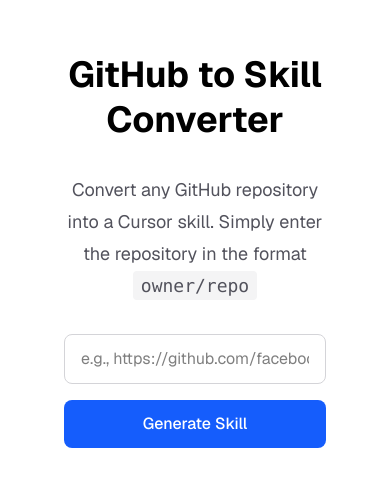
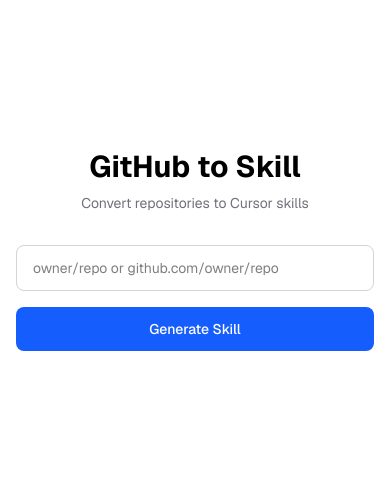
Before and after one commit to filiksyos/gittoskill, a Next.js app: page / in a window 390 px wide. Shown: the part 172-658 px from the top of the page. Built offline with nearby package versions, Linux system fonts and the light colour scheme.

Commit message:
style: enhance UI with responsive design and layout fixes
Improve UI across pages, remove horizontal scroll, and tighten layout.

Co-authored-by: Fili <126945152+filiksyos@users.noreply.github.com>

```diff
--- a/app/[owner]/[repo]/page.tsx
+++ b/app/[owner]/[repo]/page.tsx
@@ -124,35 +124,35 @@ function GenerateContent() {
   }
 
   return (
-    <div className="min-h-screen bg-zinc-50 font-sans dark:bg-black">
-      <main className="max-w-4xl mx-auto py-8 px-4 sm:px-8">
-        <div className="mb-6 flex items-center justify-between">
-          <div>
-            <h1 className="text-2xl font-bold text-black dark:text-zinc-50 mb-2 text-balance">
+    <div className="min-h-screen bg-white font-sans dark:bg-black">
+      <main className="max-w-4xl mx-auto py-6 px-4">
+        <div className="mb-6 flex flex-col sm:flex-row items-start sm:items-center justify-between gap-4">
+          <div className="min-w-0">
+            <h1 className="text-2xl font-bold text-black dark:text-zinc-50 mb-1">
               Generated Skill
             </h1>
-            <p className="text-zinc-600 dark:text-zinc-400">
-              Repository: <code className="bg-zinc-100 dark:bg-zinc-800 px-2 py-1 rounded">{repoParam}</code>
+            <p className="text-sm text-zinc-600 dark:text-zinc-400 truncate">
+              <code className="bg-zinc-100 dark:bg-zinc-800 px-2 py-1 rounded">{repoParam}</code>
             </p>
           </div>
-          <div className="flex gap-3">
+          <div className="flex gap-2 flex-shrink-0">
             <button
               onClick={handleBack}
-              className="px-4 py-2 rounded-lg border border-zinc-300 dark:border-zinc-700 hover:bg-zinc-100 dark:hover:bg-zinc-800 text-black dark:text-zinc-50 transition-colors focus:outline-none focus:ring-2 focus:ring-blue-500 focus:ring-offset-2"
+              className="px-3 py-2 rounded-lg border border-zinc-300 dark:border-zinc-700 hover:bg-zinc-100 dark:hover:bg-zinc-800 text-black dark:text-zinc-50 text-sm transition-colors focus:outline-none focus:ring-2 focus:ring-blue-500 focus:ring-offset-2"
             >
               Back
             </button>
             <button
               onClick={handleDownload}
-              className="px-4 py-2 rounded-lg bg-blue-600 hover:bg-blue-700 text-white font-medium transition-colors focus:outline-none focus:ring-2 focus:ring-blue-500 focus:ring-offset-2"
+              className="px-3 py-2 rounded-lg bg-blue-600 hover:bg-blue-700 text-white text-sm font-medium transition-colors focus:outline-none focus:ring-2 focus:ring-blue-500 focus:ring-offset-2"
             >
-              Download SKILL.md
+              Download
             </button>
           </div>
         </div>
 
-        <div className="bg-white dark:bg-zinc-900 rounded-lg border border-zinc-200 dark:border-zinc-800 overflow-hidden">
-          <pre className="p-6 overflow-x-auto text-sm font-mono text-black dark:text-zinc-50">
+        <div className="bg-zinc-50 dark:bg-zinc-900 rounded-lg border border-zinc-200 dark:border-zinc-800 overflow-hidden">
+          <pre className="p-4 text-xs sm:text-sm font-mono text-black dark:text-zinc-50 whitespace-pre-wrap break-words overflow-hidden">
             <code>{skill}</code>
           </pre>
         </div>
--- a/app/generate/page.tsx
+++ b/app/generate/page.tsx
@@ -122,35 +122,35 @@ function GenerateContent() {
   }
 
   return (
-    <div className="min-h-screen bg-zinc-50 font-sans dark:bg-black">
-      <main className="max-w-4xl mx-auto py-8 px-4 sm:px-8">
-        <div className="mb-6 flex items-center justify-between">
-          <div>
-            <h1 className="text-2xl font-bold text-black dark:text-zinc-50 mb-2 text-balance">
+    <div className="min-h-screen bg-white font-sans dark:bg-black">
+      <main className="max-w-4xl mx-auto py-6 px-4">
+        <div className="mb-6 flex flex-col sm:flex-row items-start sm:items-center justify-between gap-4">
+          <div className="min-w-0">
+            <h1 className="text-2xl font-bold text-black dark:text-zinc-50 mb-1">
               Generated Skill
             </h1>
-            <p className="text-zinc-600 dark:text-zinc-400">
-              Repository: <code className="bg-zinc-100 dark:bg-zinc-800 px-2 py-1 rounded">{repo}</code>
+            <p className="text-sm text-zinc-600 dark:text-zinc-400 truncate">
+              <code className="bg-zinc-100 dark:bg-zinc-800 px-2 py-1 rounded">{repo}</code>
             </p>
           </div>
-          <div className="flex gap-3">
+          <div className="flex gap-2 flex-shrink-0">
             <button
               onClick={handleBack}
-              className="px-4 py-2 rounded-lg border border-zinc-300 dark:border-zinc-700 hover:bg-zinc-100 dark:hover:bg-zinc-800 text-black dark:text-zinc-50 transition-colors focus:outline-none focus:ring-2 focus:ring-blue-500 focus:ring-offset-2"
+              className="px-3 py-2 rounded-lg border border-zinc-300 dark:border-zinc-700 hover:bg-zinc-100 dark:hover:bg-zinc-800 text-black dark:text-zinc-50 text-sm transition-colors focus:outline-none focus:ring-2 focus:ring-blue-500 focus:ring-offset-2"
             >
               Back
             </button>
             <button
               onClick={handleDownload}
-              className="px-4 py-2 rounded-lg bg-blue-600 hover:bg-blue-700 text-white font-medium transition-colors focus:outline-none focus:ring-2 focus:ring-blue-500 focus:ring-offset-2"
+              className="px-3 py-2 rounded-lg bg-blue-600 hover:bg-blue-700 text-white text-sm font-medium transition-colors focus:outline-none focus:ring-2 focus:ring-blue-500 focus:ring-offset-2"
             >
-              Download SKILL.md
+              Download
             </button>
           </div>
         </div>
 
-        <div className="bg-white dark:bg-zinc-900 rounded-lg border border-zinc-200 dark:border-zinc-800 overflow-hidden">
-          <pre className="p-6 overflow-x-auto text-sm font-mono text-black dark:text-zinc-50">
+        <div className="bg-zinc-50 dark:bg-zinc-900 rounded-lg border border-zinc-200 dark:border-zinc-800 overflow-hidden">
+          <pre className="p-4 text-xs sm:text-sm font-mono text-black dark:text-zinc-50 whitespace-pre-wrap break-words overflow-hidden">
             <code>{skill}</code>
           </pre>
         </div>
--- a/app/page.tsx
+++ b/app/page.tsx
@@ -67,17 +67,18 @@ export default function Home() {
   };
 
   return (
-    <div className="flex min-h-screen items-center justify-center bg-zinc-50 font-sans dark:bg-black">
-      <main id="main-content" className="flex min-h-screen w-full max-w-3xl flex-col items-center justify-center py-32 px-16 bg-white dark:bg-black">
-        <div className="flex flex-col items-center gap-8 text-center w-full">
-          <h1 className="text-4xl font-bold leading-tight text-black dark:text-zinc-50 text-balance">
-            GitHub to Skill Converter
+    <main id="main-content" className="flex min-h-screen flex-col items-center justify-center px-4 py-12 font-sans bg-white dark:bg-black">
+      <div className="flex w-full max-w-lg flex-col items-center gap-8 text-center">
+        <div className="flex flex-col gap-2">
+          <h1 className="text-3xl font-bold text-black dark:text-zinc-50 text-balance">
+            GitHub to Skill
           </h1>
-          <p className="max-w-md text-lg leading-8 text-zinc-600 dark:text-zinc-400">
-            Convert any GitHub repository into a Cursor skill. Simply enter the repository in the format <code className="bg-zinc-100 dark:bg-zinc-800 px-2 py-1 rounded">owner/repo</code>
+          <p className="text-sm text-zinc-500 dark:text-zinc-500">
+            Convert repositories to Cursor skills
           </p>
+        </div>
 
-          <form onSubmit={handleSubmit} className="w-full max-w-md space-y-4">
+        <form onSubmit={handleSubmit} className="w-full space-y-4">
           <div className="flex flex-col gap-2">
             <label htmlFor="repo-input" className="sr-only">
               GitHub Repository
@@ -89,17 +90,17 @@ export default function Home() {
               name="repo"
               value={repo}
               onChange={(e) => setRepo(e.target.value)}
-                placeholder="e.g., https://github.com/facebook/react or facebook/react"
+              placeholder="owner/repo or github.com/owner/repo"
               autoComplete="off"
               spellCheck={false}
               aria-describedby={error ? "repo-error" : undefined}
               aria-invalid={error ? "true" : "false"}
-                className="w-full px-4 py-3 rounded-lg border border-zinc-300 dark:border-zinc-700 bg-white dark:bg-zinc-900 text-black dark:text-zinc-50 focus:outline-none focus:ring-2 focus:ring-blue-500 dark:focus:ring-blue-400"
+              className="w-full px-4 py-3 rounded-lg border border-zinc-300 dark:border-zinc-700 bg-white dark:bg-zinc-900 text-black dark:text-zinc-50 text-sm focus:outline-none focus:ring-2 focus:ring-blue-500 dark:focus:ring-blue-400"
             />
             {error && (
               <p
                 id="repo-error"
-                  className="text-sm text-red-600 dark:text-red-400"
+                className="text-xs text-red-600 dark:text-red-400"
                 role="alert"
                 aria-live="polite"
               >
@@ -110,11 +111,11 @@ export default function Home() {
           <button
             type="submit"
             disabled={isPending}
-              className="w-full px-6 py-3 rounded-lg bg-blue-600 hover:bg-blue-700 disabled:bg-blue-400 disabled:cursor-not-allowed text-white font-medium transition-colors focus:outline-none focus:ring-2 focus:ring-blue-500 focus:ring-offset-2"
+            className="w-full px-4 py-3 rounded-lg bg-blue-600 hover:bg-blue-700 disabled:bg-blue-400 disabled:cursor-not-allowed text-white text-sm font-medium transition-colors focus:outline-none focus:ring-2 focus:ring-blue-500 focus:ring-offset-2"
           >
             {isPending ? (
               <span className="flex items-center justify-center gap-2">
-                  <span className="animate-spin rounded-full h-4 w-4 border-b-2 border-white" aria-hidden="true"></span>
+                <span className="animate-spin rounded-full h-3 w-3 border-b-2 border-white" aria-hidden="true"></span>
                 Generating…
               </span>
             ) : (
@@ -124,6 +125,5 @@ export default function Home() {
         </form>
       </div>
     </main>
-    </div>
   );
 }
```
Lines whose indentation alone changed are shown as unchanged.
